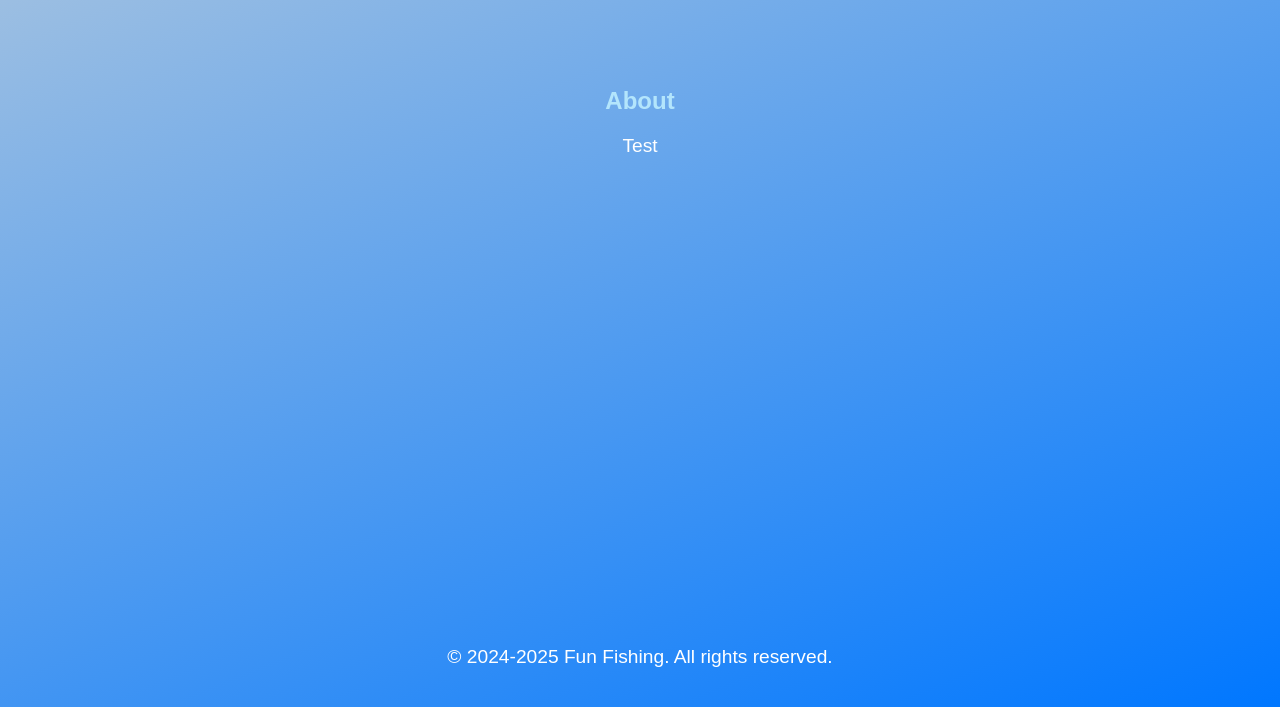
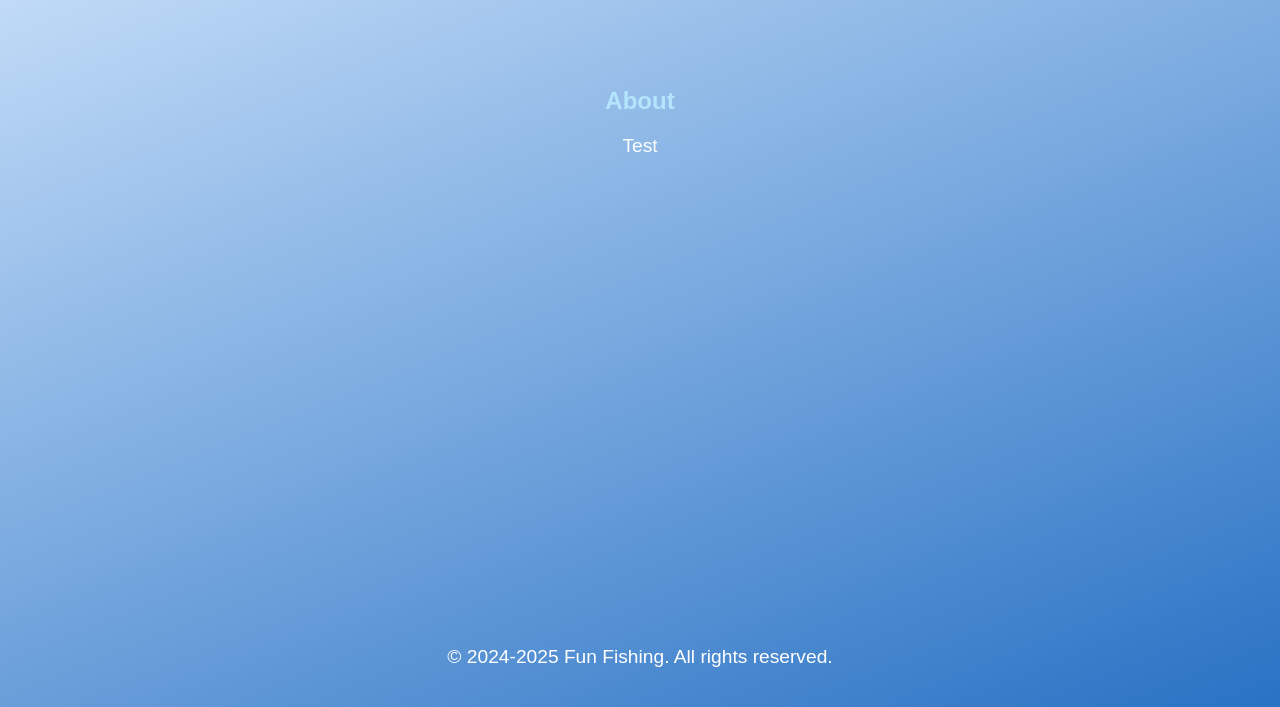
Before and after one commit to Bottomloader/web, a plain HTML site: page src/web/index.html in a window 1280 px wide. Shown: the part 93-800 px from the top of the page. Drawn offline with Linux system fonts and the light colour scheme.

Commit message:
Update index.html

```diff
--- a/src/web/index.html
+++ b/src/web/index.html
@@ -14,7 +14,8 @@
       font-family: Arial, sans-serif;
       margin: 0;
       padding: 0;
-      background: linear-gradient(158deg, rgba(166, 195, 224, 1) 1%, rgba(0, 119, 255, 1) 100%);
+      background: #cae1fa;
+background: linear-gradient(158deg, rgba(202, 225, 250, 1) 1%, rgba(41, 114, 196, 1) 100%);
       color: #ffffff;
       min-height: 100vh;
       display: flex;
```
